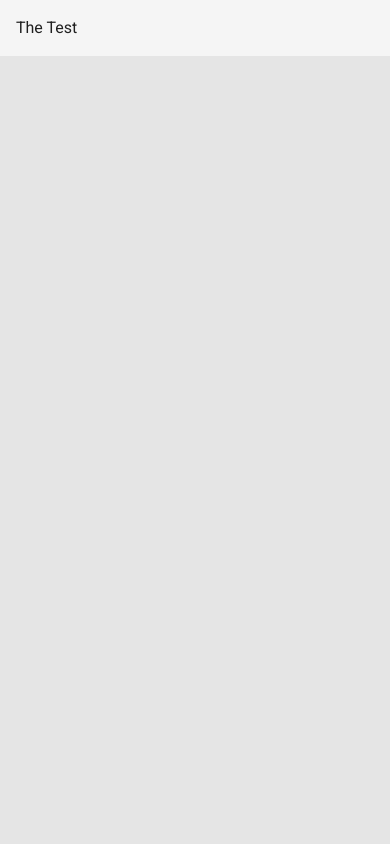
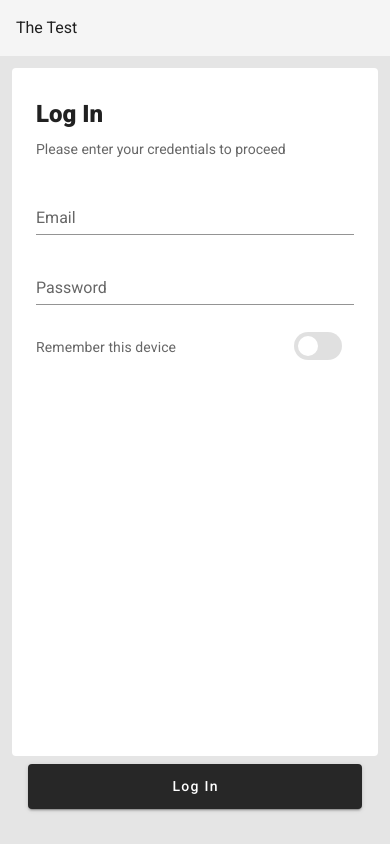
Before and after one commit to konstantin-bondarenko/vue-test-app, a Vue app: page / in a window 390 px wide. Built offline with nearby package versions, Linux system fonts and the light colour scheme.

Commit message:
add mobile version

```diff
--- a/src/App.vue
+++ b/src/App.vue
@@ -5,22 +5,20 @@
     </v-app-bar>
 
     <v-content>
-      <Desktop class='hidden-sm-and-down' />
+      <Desktop class='hidden-xs-only' />
+      <Mobile class='hidden-sm-and-up'/>
     </v-content>
   </v-app>
 </template>
 
 <script>
 import Desktop from '@/components/Desktop'
+import Mobile from '@/components/Mobile'
 export default {
   name: 'App',
 
   components: {
-    Desktop
-  },
-
-  data: () => ({
-    //
-  }),
+    Desktop, Mobile
+  }
 };
 </script>
--- a/src/components/Desktop.vue
+++ b/src/components/Desktop.vue
@@ -13,10 +13,12 @@
             <v-col class="display-3" cols="12">
               <v-form class='mx-15'>
               <v-text-field
+                :rules='inputRules'
                 label="Email"
                 v-model="email"
                 type="text"></v-text-field>
               <v-text-field
+                :rules='inputRules'
                 label="Password"
                 v-model="password"
                 type="password"></v-text-field>
@@ -27,7 +29,7 @@
           <v-card-actions class='mx-15'>
             <v-flex>
               <v-checkbox :label="'Remember this device'"></v-checkbox>
-              <v-btn dark width='100%' height='45' class='mt-5 mb-10'>Log in</v-btn>
+              <v-btn dark width='100%' height='45' class='mt-5 mb-10 text-capitalize'>Log in</v-btn>
             </v-flex>
           </v-card-actions>
       </v-card>
@@ -41,6 +43,9 @@ export default {
     return {
       email: '',
       password: '',
+      inputRules: [
+        v => v.length >= 3 || 'Minimum length is 3 characters'
+      ]
     }
   }
 }
--- /dev/null
+++ b/src/components/Mobile.vue
@@ -0,0 +1,49 @@
+<template>
+    <v-container fluid fill-height>
+        <v-flex text-xs-center fill-height>
+            <v-card height='90%' flat>
+                <v-list-item two-line>
+                <v-list-item-content class='mt-5 mx-2'>
+                    <v-list-item-title class="headline font-weight-black mb-3">Log In</v-list-item-title>
+                    <v-list-item-subtitle>Please enter your credentials to proceed</v-list-item-subtitle>
+                </v-list-item-content>
+                </v-list-item>
+                <v-card-text>
+                    <v-form class='mx-2'>
+                        <v-text-field
+                            :rules='inputRules'
+                            label="Email"
+                            v-model="email"
+                            type="text"></v-text-field>
+                        <v-text-field
+                            :rules='inputRules'
+                            label="Password"
+                            v-model="password"
+                            type="password"></v-text-field>
+                    </v-form>
+                    <v-flex row align-center justify-space-between class='mx-2'>
+                        <label for='switch'>Remember this device</label>
+                        <v-switch id='switch' reverse inset></v-switch>
+                    </v-flex>
+                </v-card-text>
+            </v-card>
+            <v-card-actions class='mx-2'>
+                <v-btn dark width='100%' height='45' class='text-capitalize'>Log in</v-btn>
+            </v-card-actions>
+        </v-flex>
+    </v-container>
+</template>
+
+<script>
+export default {
+  data(){
+    return {
+      email: '',
+      password: '',
+      inputRules: [
+        v => v.length >= 3 || 'Minimum length is 3 characters'
+      ]
+    }
+  }
+}
+</script>
```
Also changed, not shown: src/assets/logo.png (deleted), src/assets/logo.svg (deleted).
